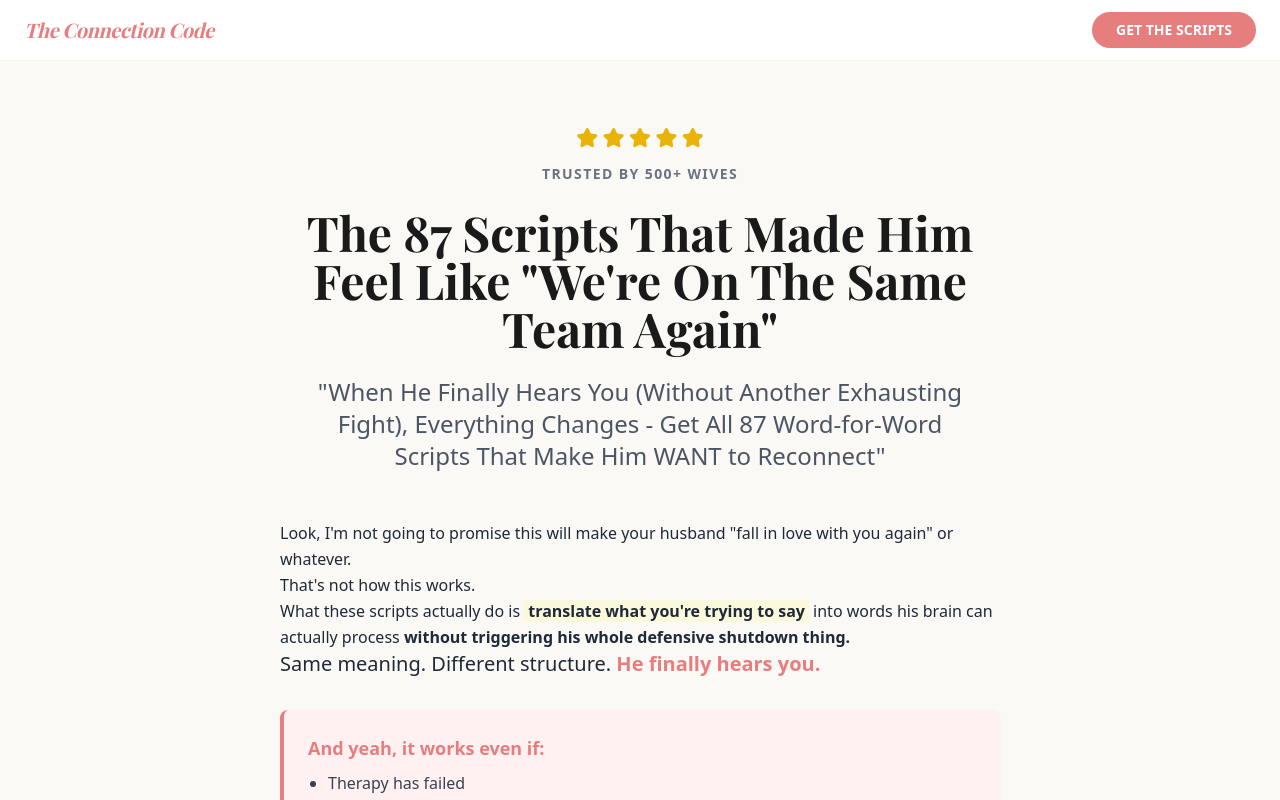
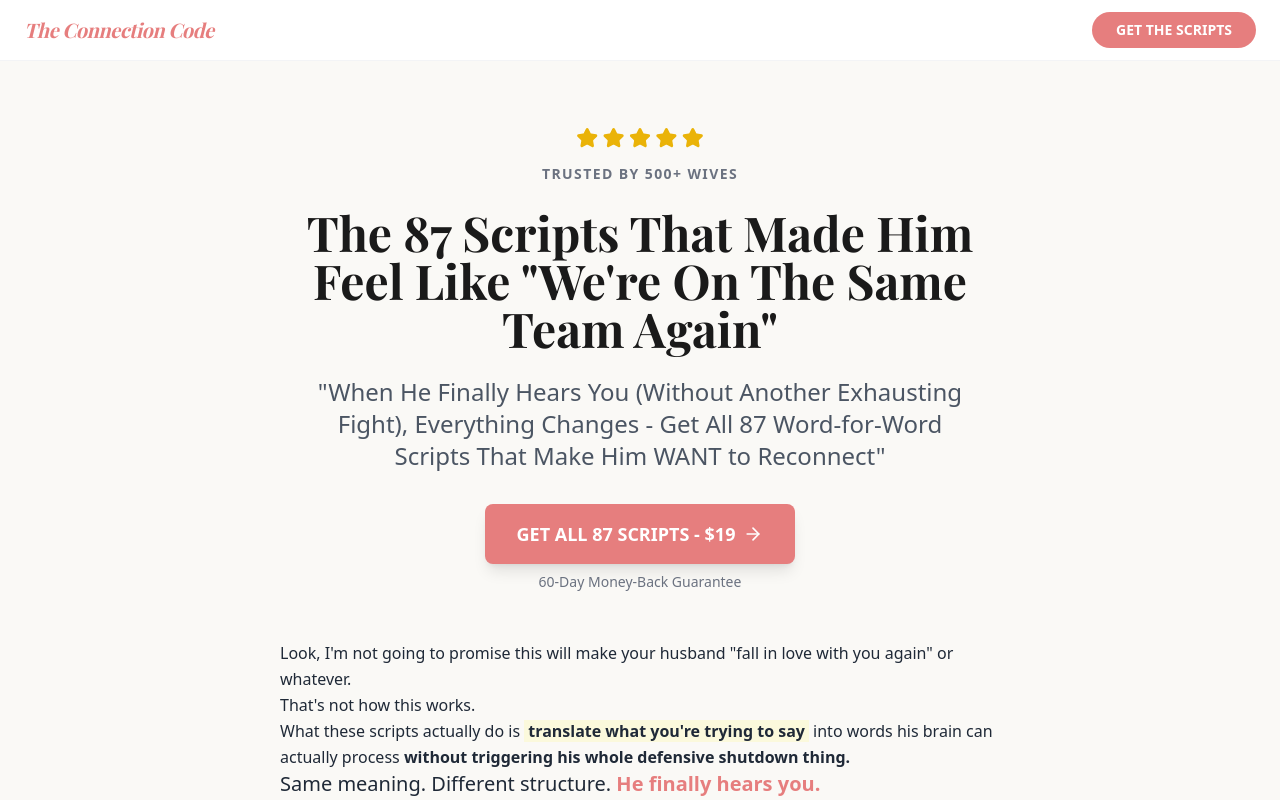
Before and after one commit to alltutyou-cell/connection-code, a React (Vite) app: page / in a window 1280 px wide. Shown: the top 800 px of the page. Built offline with nearby package versions, Linux system fonts and the light colour scheme; a web font is replaced by a local one.

Commit message:
Add CTA button after subheadline

```diff
--- a/LandingPage.tsx
+++ b/LandingPage.tsx
@@ -57,6 +57,13 @@ const LandingPage: React.FC = () => {
           <p className="text-xl md:text-2xl text-gray-600 font-medium mb-8 max-w-2xl mx-auto">
             "When He Finally Hears You (Without Another Exhausting Fight), Everything Changes - Get All 87 Word-for-Word Scripts That Make Him WANT to Reconnect"
           </p>
+
+          <div className="mt-8 mb-4">
+            <a href="https://connectioncode.checkoutpage.com/the-connection-code" className="coral-button text-white text-lg px-8 py-4 rounded-lg font-bold shadow-lg hover:shadow-xl hover:-translate-y-1 transition-all inline-flex items-center gap-2" data-checkout="https://connectioncode.checkoutpage.com/the-connection-code">
+              GET ALL 87 SCRIPTS - $19 <ArrowRight className="w-5 h-5" />
+            </a>
+            <p className="text-sm text-gray-500 mt-2">60-Day Money-Back Guarantee</p>
+          </div>
         </div>
 
         {/* Intro Body */}
```
